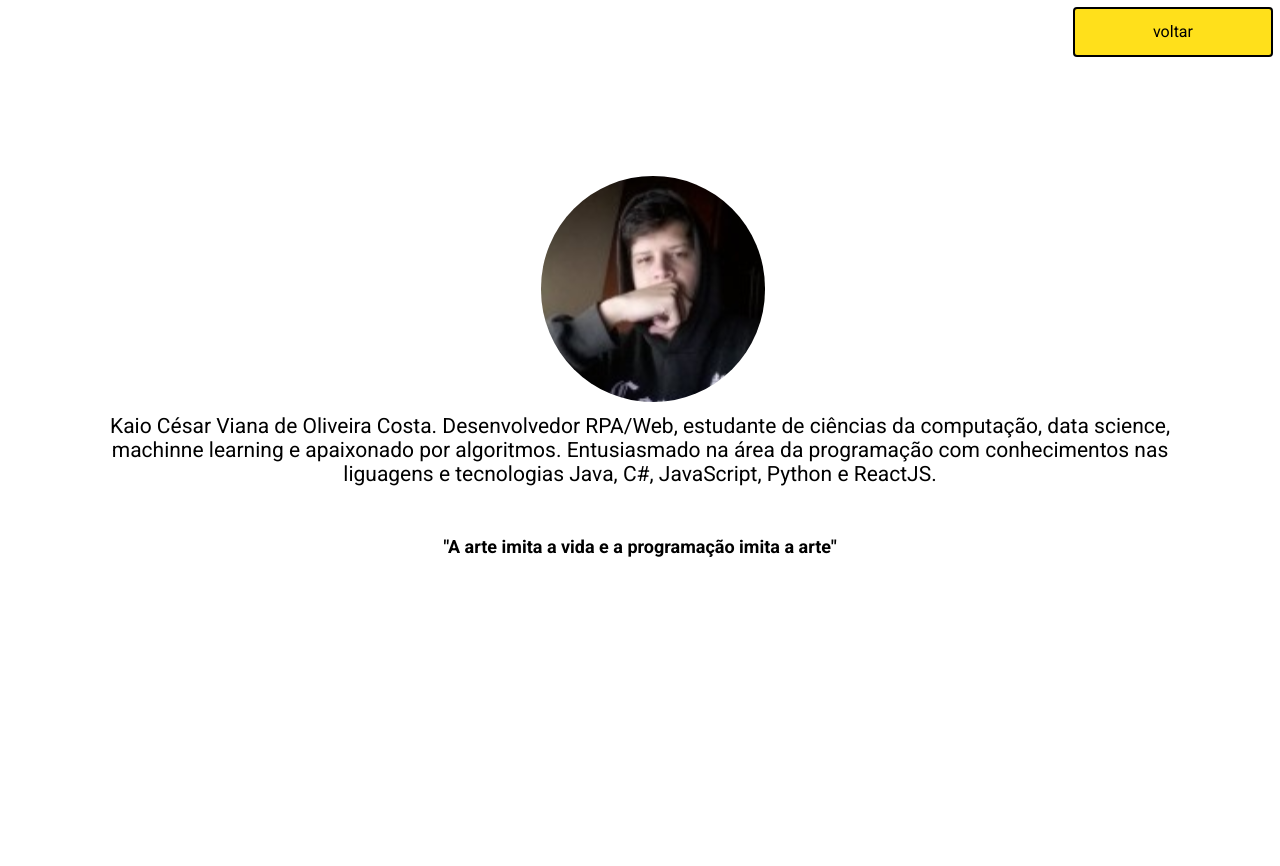
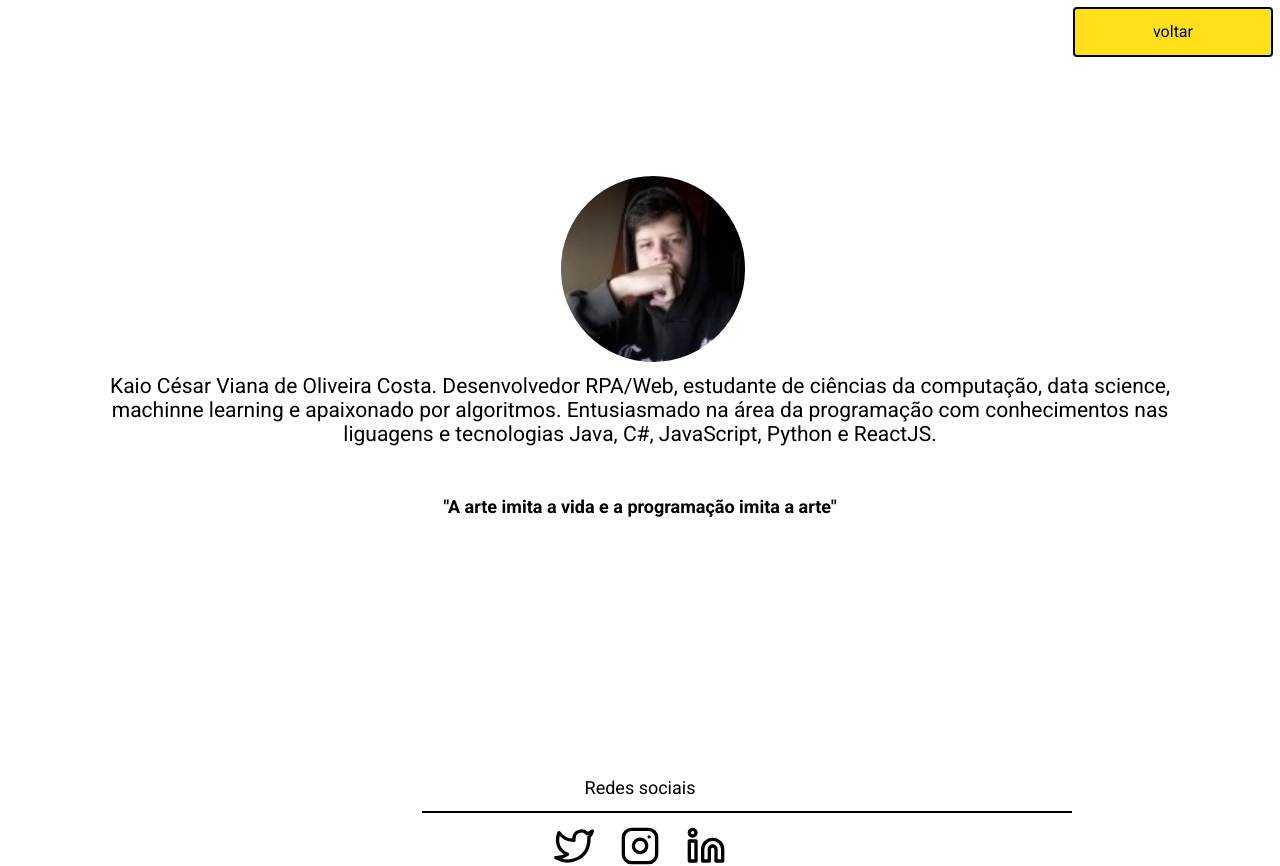
Before and after one commit to KaioViana/analise-de-markov-api, a React (Create React App) app in the folder web/: page /desenvolvedor in a window 1280 px wide. Before the commit the page ends 800 px from the top, so only its background shows below. Built offline with nearby package versions, Linux system fonts and the light colour scheme.

Commit message:
page desenvolvedor finalizada

```diff
--- a/web/src/pages/Desenvolvedor/index.tsx
+++ b/web/src/pages/Desenvolvedor/index.tsx
@@ -1,5 +1,6 @@
 import React from 'react'
 import { Link } from 'react-router-dom'
+import { FiTwitter, FiInstagram, FiLinkedin } from 'react-icons/fi'
 import desenvolvedorImg from '../../images/desenvolvedor.svg'
 import './style.css'
 
@@ -14,7 +15,7 @@ function Desenvolvedor() {
                     </Link>
                 </header>
                 <main>
-                    <img src={desenvolvedorImg} alt="desenvolvedor"/>
+                    <img src={desenvolvedorImg} alt="desenvolvedor" />
                     <span>
                         Kaio César Viana de Oliveira Costa. Desenvolvedor RPA/Web, estudante de ciências da computação, data science, machinne learning e apaixonado por algoritmos.
                         Entusiasmado na área da programação  com conhecimentos nas liguagens e tecnologias Java, C#, JavaScript, Python e ReactJS.
@@ -23,6 +24,21 @@ function Desenvolvedor() {
                         "A arte imita a vida e a programação imita a arte"
                     </strong>
                 </main>
+                <footer>
+                    <span>Redes sociais</span>
+                    <span className="decoration"></span>
+                    <div>
+                        <a href="https://twitter.com/KaioVia25836155/" target="blanck">
+                            <FiTwitter size="40px"/>
+                        </a>
+                        <a href="https://www.instagram.com/kaiocesarviana/" target="blanck">
+                            <FiInstagram size="40px"/>
+                        </a>
+                        <a href="https://www.linkedin.com/in/kaio-c%C3%A9sar-viana-de-oliveira-costa-46aa66162/" target="blanck">
+                            <FiLinkedin size="40px"/>
+                        </a>
+                    </div>
+                </footer>
             </div>
         </>
     )
--- a/web/src/pages/Desenvolvedor/style.css
+++ b/web/src/pages/Desenvolvedor/style.css
@@ -11,8 +11,8 @@
 }
 
 #desenvolvedor main img {
-    width: 250px;
-    height: 250px;
+    width: 210px;
+    height: 210px;
 }
 
 #desenvolvedor main span {
@@ -25,3 +25,41 @@
     padding-top: 50px;
     font-size: 18px;
 }
+
+#desenvolvedor main span {
+    position: relative;
+
+}
+
+#desenvolvedor footer span {
+    display: flex;
+    justify-content: center;
+    position: relative;
+    font-size: 18px;
+    top: 12.5vw;
+}
+
+#desenvolvedor footer .decoration {
+    position: relative;
+    top: 13.5vw;
+    left: 33vw;
+    width: 650px;
+    border: 1px solid #000000;
+
+}
+
+#desenvolvedor footer div {
+    display: flex;
+    justify-content: center;
+    flex-direction: row;
+}
+
+#desenvolvedor footer div a {
+    display: flex;
+    position: relative;
+    padding-right: 1vw;
+    padding-left: 1vw;
+    text-decoration: none;
+    color: #000000;
+    bottom: -14.5vw;
+}
```
